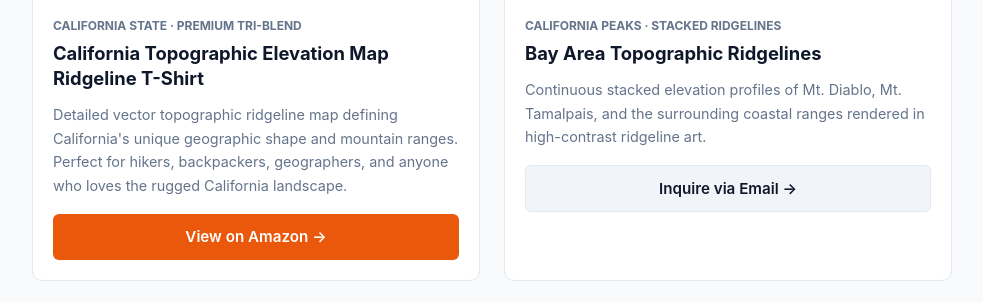
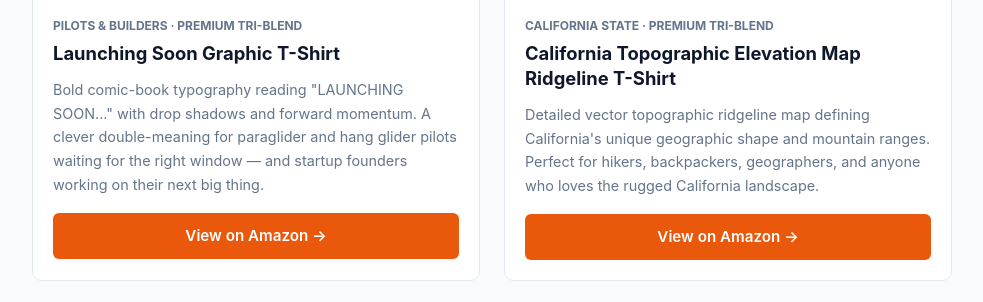
Before and after one commit to jbcohn/litestep.site, a Jekyll site: the page built from merch/index.md, in a window 1280 px wide and 900 px high, scrolled down 964 px, cut to the strip 242-544 px from the top of the window. Shown: the whole strip, without its empty margins (148-1131 px from the left). Built offline with Jekyll 4.4.1, drawn with Linux system fonts in a browser that asks for light colours.

Commit message:
Add Launching Soon shirt (B0HCJM78ZJ) to merch page

```diff
--- a/merch/index.md
+++ b/merch/index.md
@@ -50,6 +50,29 @@
         Intricate hexagon fractal spiraling into a glowing triangular center in electric blue, cyan, and magenta. A striking statement piece for fans of fractal art, honeycomb geometry, and abstract mathematical design.
       </p>
       <a href="https://www.amazon.com/dp/B0HDFS7DP8" target="_blank" rel="noopener" class="btn btn-primary" style="width: 100%; text-align: center; display: block; box-sizing: border-box;">
+        View on Amazon →
+      </a>
+    </div>
+  </div>
+
+  <!-- Launching Soon -->
+  <div class="card" style="padding: 0; overflow: hidden;">
+    <a href="https://www.amazon.com/dp/B0HCJM78ZJ" target="_blank" rel="noopener" style="display: block; text-decoration: none !important;">
+      <img
+        src="{{ '/assets/images/launching_soon.png' | relative_url }}"
+        alt="Launching Soon T-Shirt"
+        style="width: 100%; height: 260px; object-fit: contain; background: #000; display: block;"
+        onerror="this.style.display='none'; this.nextElementSibling.style.display='flex';"
+      >
+      <div style="display: none; height: 260px; background: #0d1117; align-items: center; justify-content: center; font-size: 4rem;">🪂</div>
+    </a>
+    <div style="padding: 1.25rem;">
+      <div style="font-size: 0.75rem; text-transform: uppercase; font-weight: 700; color: var(--text-muted); margin-bottom: 0.35rem;">Pilots & Builders · Premium Tri-Blend</div>
+      <h3 style="margin: 0 0 0.75rem 0; font-size: 1.15rem; line-height: 1.35;">Launching Soon Graphic T-Shirt</h3>
+      <p style="font-size: 0.9rem; color: var(--text-muted); margin-bottom: 1rem;">
+        Bold comic-book typography reading "LAUNCHING SOON..." with drop shadows and forward momentum. A clever double-meaning for paraglider and hang glider pilots waiting for the right window — and startup founders working on their next big thing.
+      </p>
+      <a href="https://www.amazon.com/dp/B0HCJM78ZJ" target="_blank" rel="noopener" class="btn btn-primary" style="width: 100%; text-align: center; display: block; box-sizing: border-box;">
         View on Amazon →
       </a>
     </div>
```
Also changed, not shown: assets/images/launching_soon.png (added).
